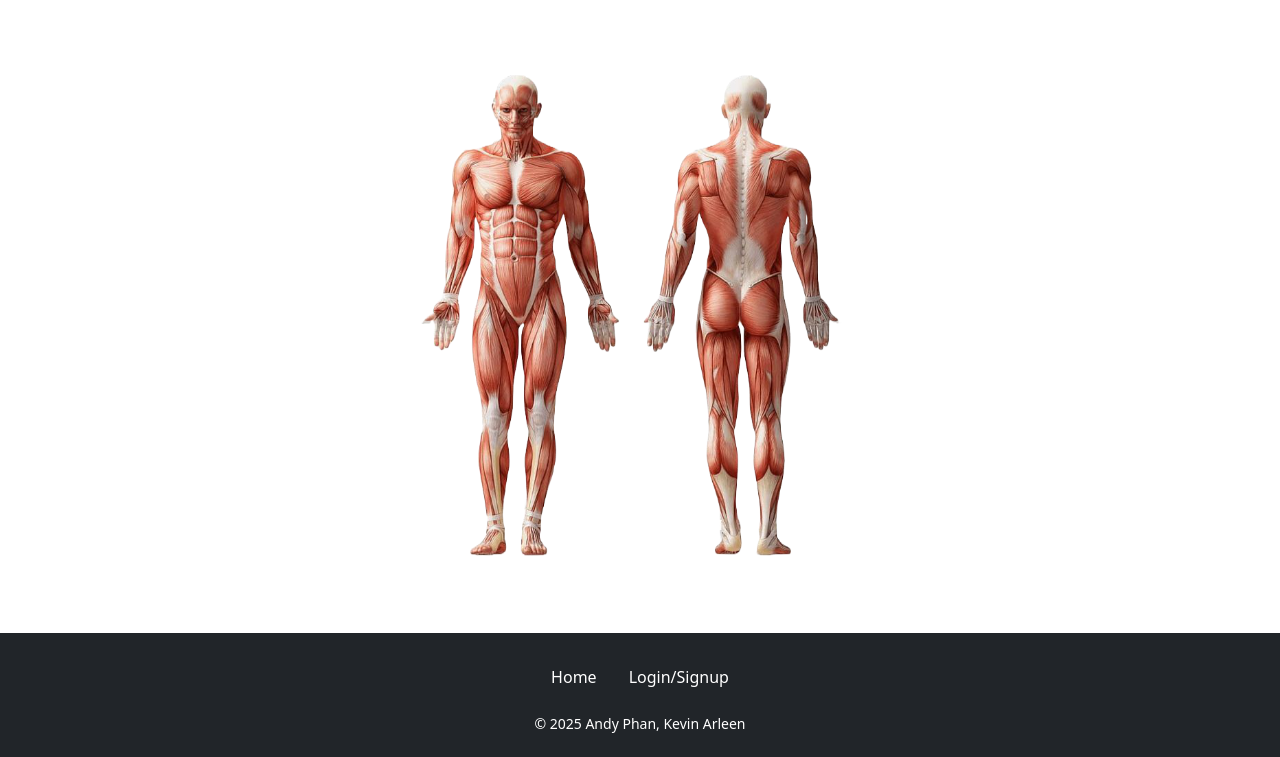
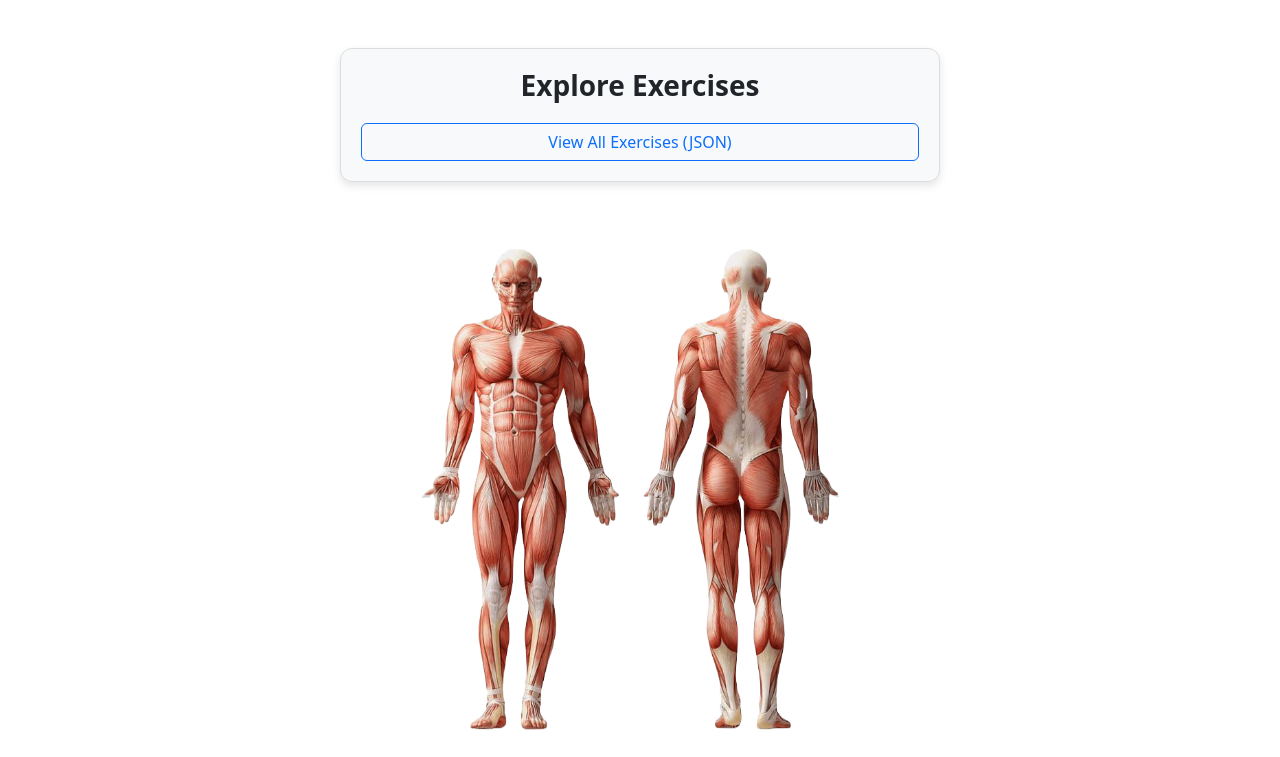
Before and after one commit to AndyyyPhan/MuscleMap, a PHP site: page /views/home.php in a window 1280 px wide. Shown: the part 286-1043 px from the top of the page. Run offline with PHP 8.4, Linux system fonts and the light colour scheme.

Commit message:
Created a button that uses the function in ExerciseController to display all database exercises in json pretty print.

```diff
--- a/views/home.php
+++ b/views/home.php
@@ -20,11 +20,36 @@ Kevin Arleen's Contributions: workout-plan.html, workout-tracker.html
     pointer-events: none;
     z-index: 10; /* must be higher than image */
 }
+
+.explore-card {
+    margin: 40px auto;
+    padding: 20px;
+    border: 1px solid #ddd;
+    border-radius: 12px;
+    background-color: #f8f9fa;
+    max-width: 600px;
+    text-align: center;
+    box-shadow: 0 4px 8px rgba(0,0,0,0.1);
+}
+
+.explore-card h2 {
+    margin-bottom: 20px;
+    font-size: 28px;
+    font-weight: bold;
+}
 </style>
 <header class="container text-center my-5">
     <h1>Welcome to MuscleMap</h1>
     <p class="lead">Explore muscle groups and discover the best exercises to strengthen them.</p>
 </header>
+
+<div class="explore-card">
+    <h2>Explore Exercises</h2>
+    <a href="index.php?command=get-exercises-json" target="_blank" class="btn btn-outline-primary">
+        View All Exercises (JSON)
+    </a>
+</div>
+
 <div class="container text-center my-4">
   <div id="muscle-container">
     <img id="human-body" src="assets/human_body.png" alt="Human Body Diagram" width="500" usemap="#musclemap">
```
Lines whose indentation alone changed are shown as unchanged.
